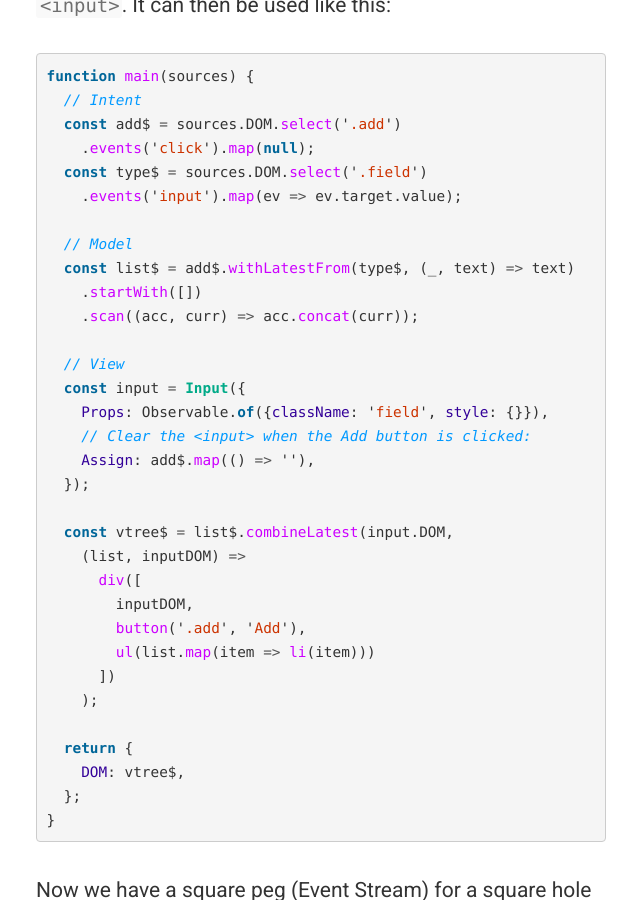
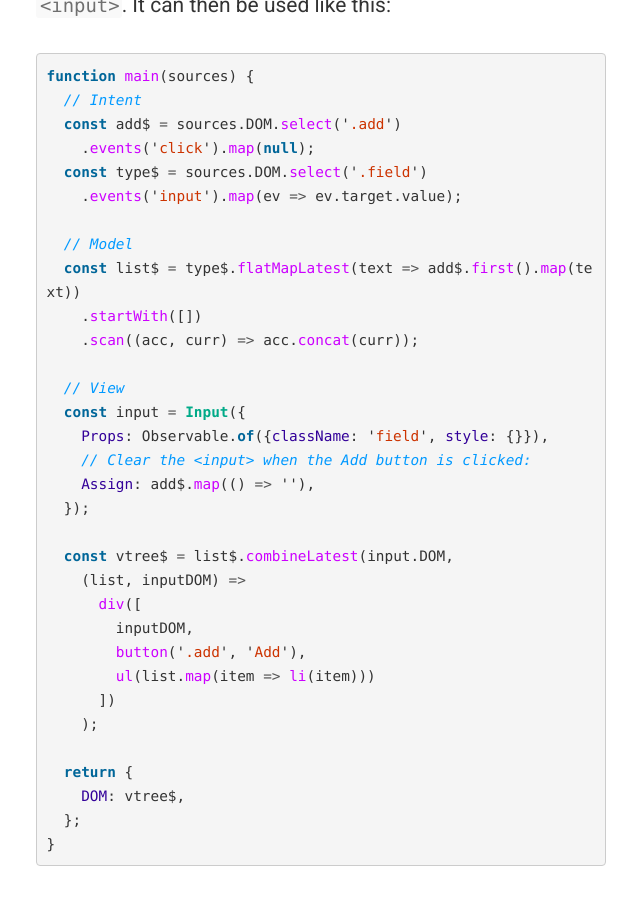
Before and after one commit to staltz/staltz.com, a Jekyll site: the page built from _posts/2016-02-09-adapting-controlled-and-uncontrolled-fields.md, in a window 1280 px wide and 900 px high, scrolled down 1250 px. Shown: the whole window, without its empty margins (319-959 px from the left). Built offline with Jekyll 4.4.1, drawn with Linux system fonts in a browser that asks for light colours; nearby versions of some CDN libraries.

Commit message:
Fix minor bug in controlled field blog post

```diff
--- a/_posts/2016-02-09-adapting-controlled-and-uncontrolled-fields.md
+++ b/_posts/2016-02-09-adapting-controlled-and-uncontrolled-fields.md
@@ -22,7 +22,7 @@ function main(sources) {
     .events('input').map(ev => ev.target.value);
 
   // Model
-  const list$ = add$.withLatestFrom(type$, (_, text) => text)
+  const list$ = type$.flatMapLatest(text => add$.first().map(text))
     .startWith([])
     .scan((acc, curr) => acc.concat(curr));
 
@@ -48,4 +48,4 @@ function main(sources) {
 }
 {% endhighlight %}
 
-Now we have a square peg (Event Stream) for a square hole (assigning values). See a [JSBin example](https://jsbin.com/wezoke/1/edit?js,output) of this.
+Now we have a square peg (Event Stream) for a square hole (assigning values). See a [JSBin example](https://jsbin.com/hojiluruva/1/edit?js,output) of this.
```
